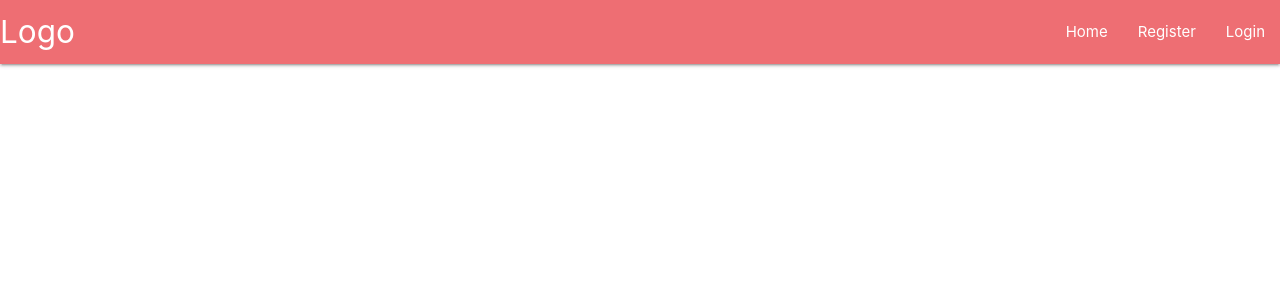
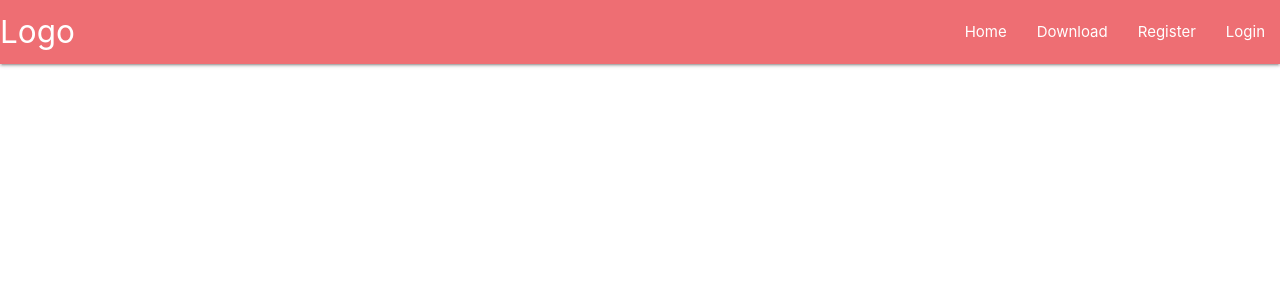
Before and after one commit to ajaykhatri-bit/soft_developers_ADC3, a Django app: template webdevelopmentstore/software/templates/main/header.html in a window 1280 px wide. Shown: the top 300 px of the page. Run offline with Django 3.2, Linux system fonts and the light colour scheme; the template is opened without the code that fills it, so the values that code supplies are empty.

Commit message:
Update navbar.html

```diff
--- a/webdevelopmentstore/software/templates/main/navbar.html
+++ b/webdevelopmentstore/software/templates/main/navbar.html
@@ -3,6 +3,7 @@
       <a href="#" class="brand-logo">Logo</a>
       <ul id="nav-mobile" class="right hide-on-med-and-down">
         <li><a href="/">Home</a></li>
+        <li><a href="/">Download</a></li>
 
 
         {% if user.is_authenticated %}
```
